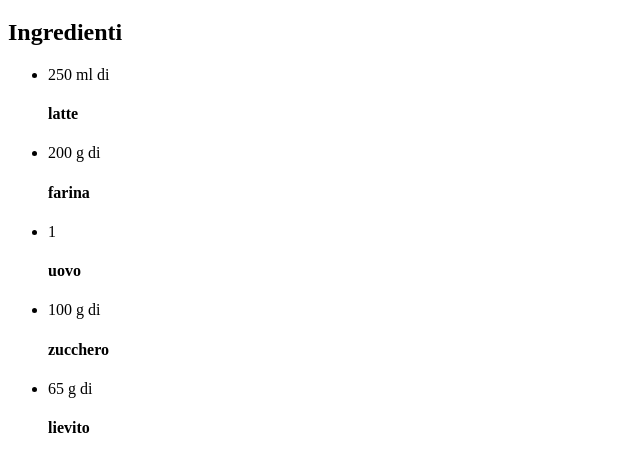
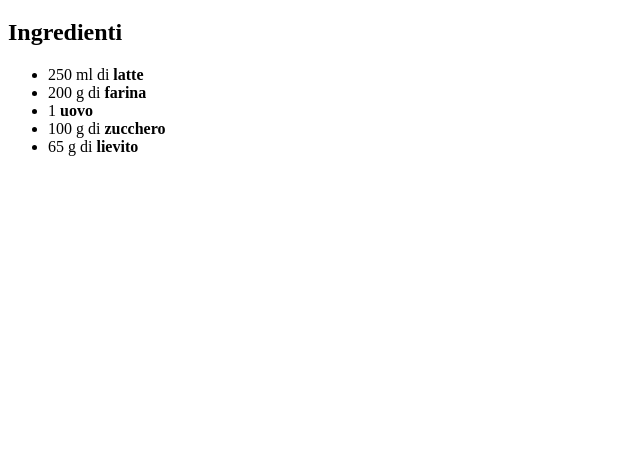
Before and after one commit to adelademarku/html-ricetta-pancake, a plain HTML site: page index.html in a window 1280 px wide. Shown: the part 61-532 px from the top of the page, without its empty margins (0-640 px from the left). Drawn offline with Linux system fonts and the light colour scheme.

Commit message:
sistemazione ingredienti

```diff
--- a/index.html
+++ b/index.html
@@ -14,15 +14,15 @@
     <h2>Ingredienti</h2>
 
     <ul>
-        <li> 250 ml di <h4>latte</h4>
+        <li> 250 ml di <b>latte</b>
         </li>
-        <li> 200 g di <h4>farina</h4>
+        <li> 200 g di <b>farina</b>
         </li>
-        <li> 1 <h4>uovo</h4>
+        <li> 1 <b>uovo</b>
         </li>
-        <li> 100 g di <h4> zucchero</h4>
+        <li> 100 g di <b> zucchero</b>
         </li>
-        <li>65 g di <h4>lievito</h4>
+        <li>65 g di <b>lievito</b>
         </li>
     </ul>
 
```
